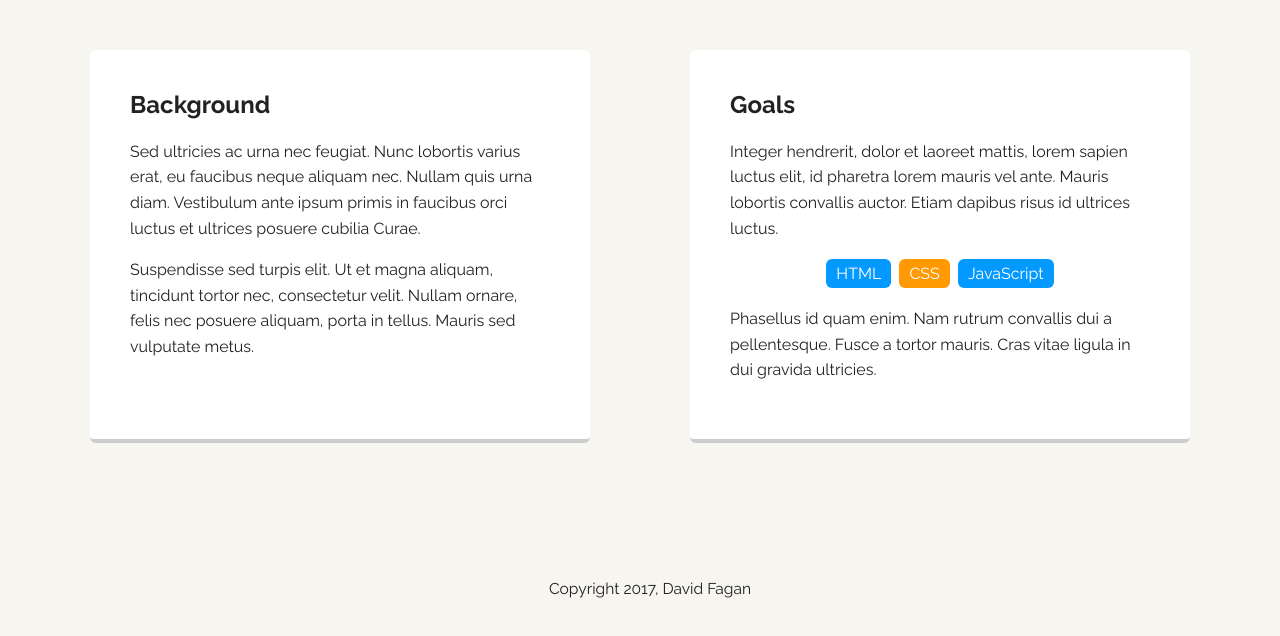
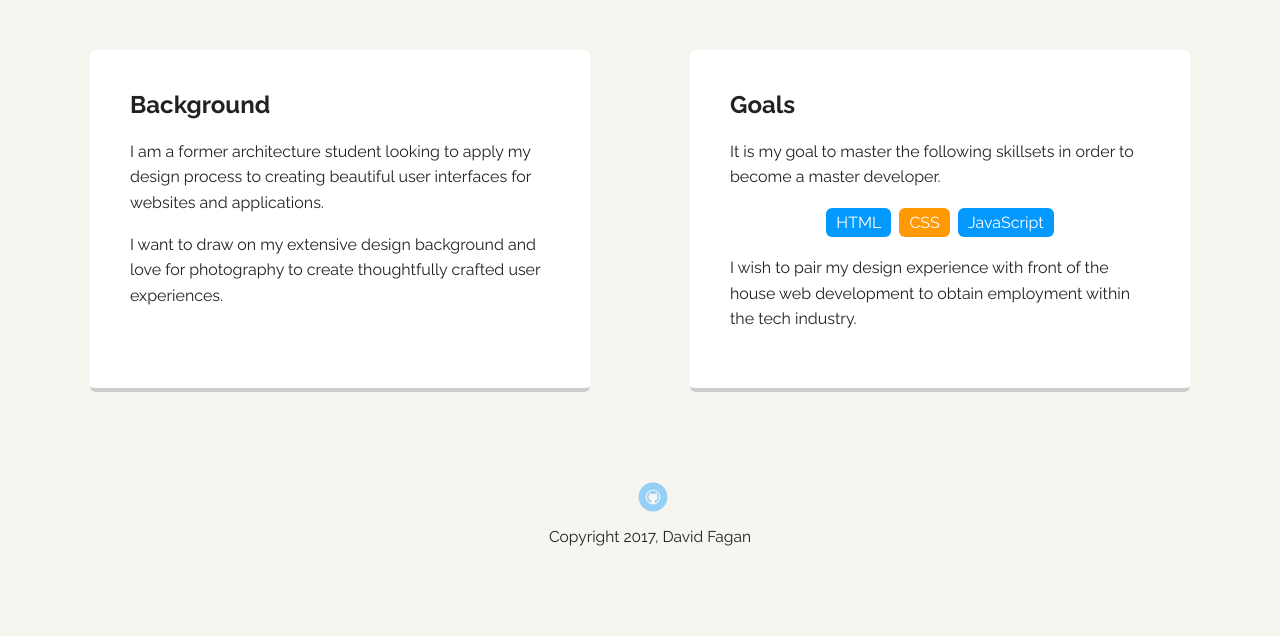
Before and after one commit to DavidAaronFagan/Profile, a plain HTML site: page index.html in a window 1280 px wide. Shown: the part 470-1106 px from the top of the page. Drawn offline with Linux system fonts and the light colour scheme.

Commit message:
Project Corrections
I had a bad pathway to my github background image.  I was able to fix
this as well as add some better text to my goals and background section.

```diff
--- a/css/styles.css
+++ b/css/styles.css
@@ -154,14 +154,9 @@ a.social {
   opacity: .4;
   transition: all .5s;
 }
-a.twitter {
-  background-image: url(images/twitter.svg);
-}
-a.linkedin {
-  background-image: url(images/linkedin.svg);
-}
+
 a.github {
-  background-image: url(images/github.svg);
+  background-image: url('../img/github.svg');
 }
 a.social:hover {
   opacity: 1;
--- a/index.html
+++ b/index.html
@@ -27,19 +27,19 @@
     <main class="flex">
       <div class="card">
         <h2>Background</h2>
-        <p>Sed ultricies ac urna nec feugiat. Nunc lobortis varius erat, eu faucibus neque aliquam nec. Nullam quis urna diam. Vestibulum ante ipsum primis in faucibus orci luctus et ultrices posuere cubilia Curae.</p>
-        <p>Suspendisse sed turpis elit. Ut et magna aliquam, tincidunt tortor nec, consectetur velit. Nullam ornare, felis nec posuere aliquam, porta in tellus. Mauris sed vulputate metus.</p>
+        <p>I am a former architecture student looking to apply my design process to creating beautiful user interfaces for websites and applications.</p>
+        <p>I want to draw on my extensive design background and love for photography to create thoughtfully crafted user experiences.</p>
       </div>
 
       <div class="card">
         <h2>Goals</h2>
-        <p>Integer hendrerit, dolor et laoreet mattis, lorem sapien luctus elit, id pharetra lorem mauris vel ante. Mauris lobortis convallis auctor. Etiam dapibus risus id ultrices luctus.</p>
+        <p>It is my goal to master the following skillsets in order to become a master developer.</p>
         <ul class="skills">
           <li>HTML</li>
           <li>CSS</li>
           <li>JavaScript</li>
         </ul>
-        <p>Phasellus id quam enim. Nam rutrum convallis dui a pellentesque. Fusce a tortor mauris. Cras vitae ligula in dui gravida ultricies.</p>
+        <p>I wish to pair my design experience with front of the house web development to obtain employment within the tech industry.</p>
       </div>
 
     </main>
```
